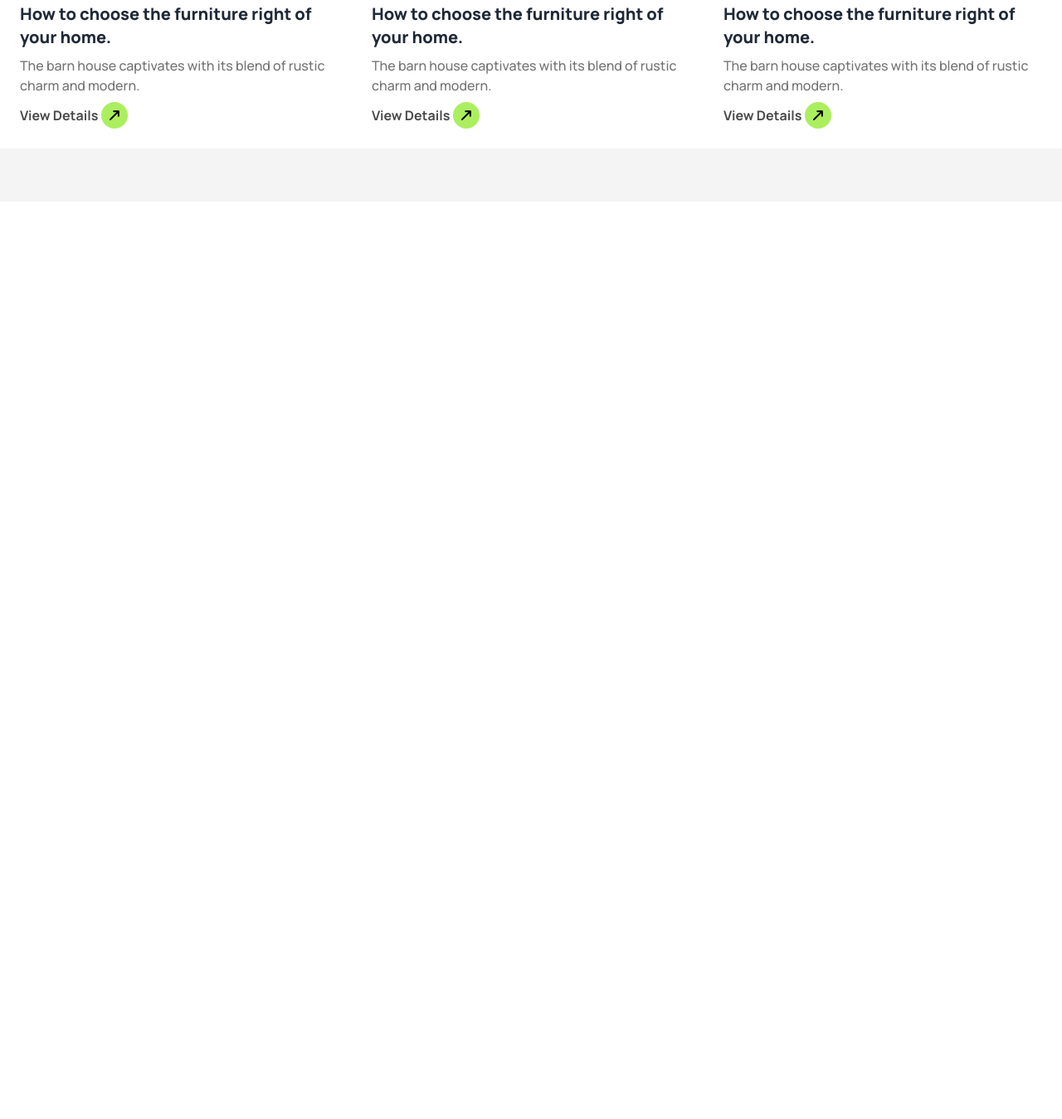
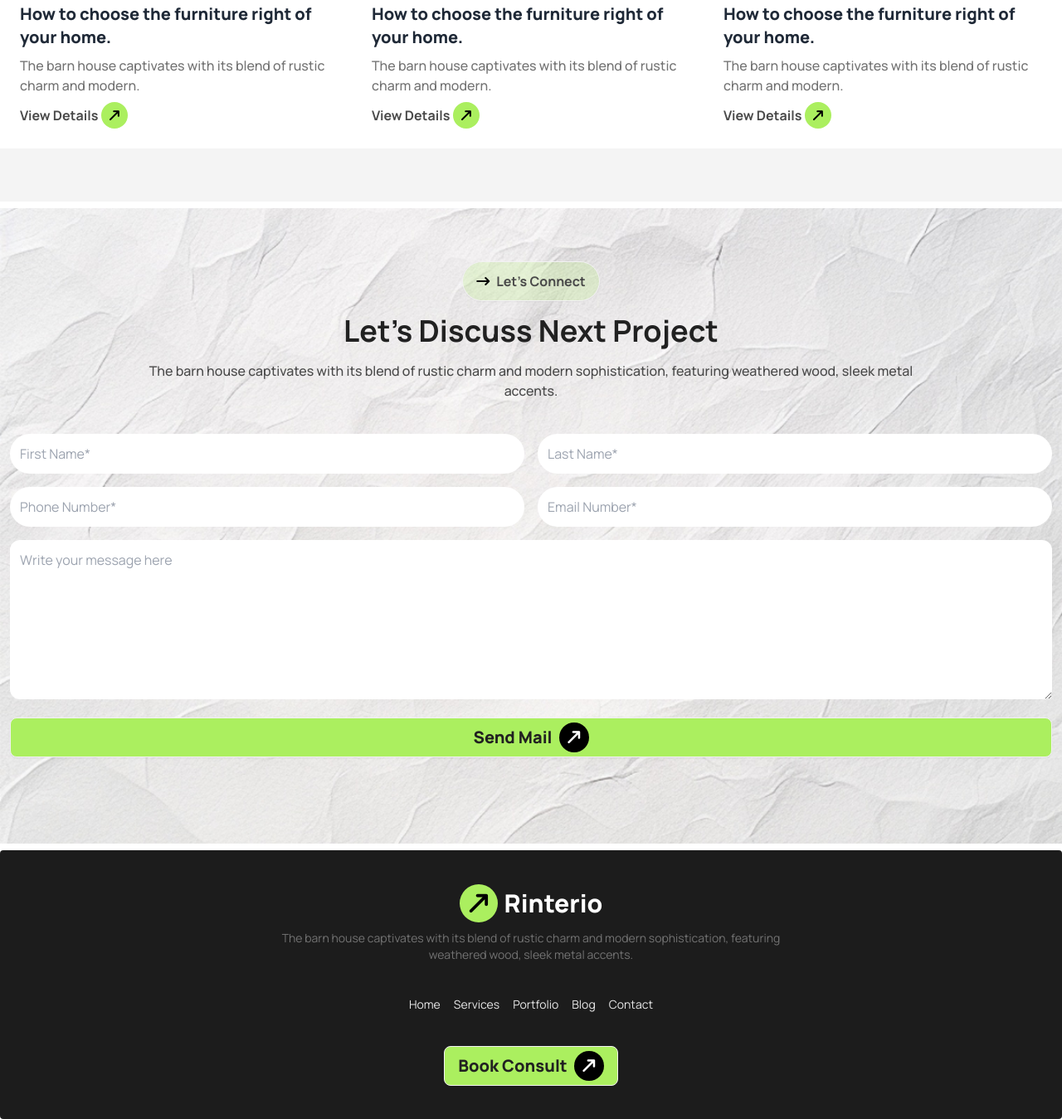
Before and after one commit to sojibshekh/Rinterio-tailwind-daisy-ui-, a plain HTML site: page index.html in a window 1280 px wide. Shown: the part 3271-4620 px from the top of the page at 83% size. Before the commit the page ends 3514 px from the top, so only its background shows below. Drawn offline with nearby package versions, Linux system fonts and the light colour scheme.

Commit message:
contact and footer code

```diff
--- a/index.html
+++ b/index.html
@@ -35,6 +35,14 @@
           }
         }
       </script>
+      <style>
+          .form-bg{
+            background: url(images/bg.jpg);
+            background-position: center;
+            background-size: cover;
+            background-repeat: no-repeat;
+          }
+      </style>
 </head>
 <body class="font-manrope">
 
@@ -250,5 +258,51 @@
       </div>
 
     </section>
+    <section  class="form-bg border-y-white border-y-8 ">
+     <div class="container mx-auto px-3 py-16">
+      <div class="text-center w-full ">
+        <a class="btn bg-section-btn-bg hover:bg-white text-primary-color-text-tow text-base font-bold rounded-3xl"><i class="fa-solid fa-arrow-right-long  text-black " aria-hidden="true"></i> Let’s Connect</a>
+        <h3 class="my-4 text-2xl  lg:text-4xl font-bold text-primary-color-text">Let’s Discuss Next Project</h3>
+        <p class="text-primary-color-text-tow text-base font-medium  md:w-3/4 mx-auto">The barn house captivates with its blend of rustic charm and modern sophistication, featuring weathered wood, sleek metal accents.</p>
+      </div>
+      <div>
+        <form action="">
+          <div class="grid grid-cols-1 md:grid-cols-2 gap-4 py-10">
+            <div><input type="text" placeholder="First Name*" class="py-3 px-3 rounded-full w-full" required></div>
+            <div><input type="text" placeholder="Last Name*" class="py-3 px-3 rounded-full w-full" required></div>
+            <div><input type="text" placeholder="Phone Number*" class="py-3 px-3 rounded-full w-full" required></div>
+            <div><input type="text" placeholder="Email Number*" class="py-3 px-3 rounded-full w-full" required></div>
+            <div class="col-span-full"><textarea class="w-full px-3 py-3 rounded-xl " rows="7" placeholder="Write your message here"></textarea></div>
+            <div class="col-span-full"><a class="btn bg-primary-color hover:bg-primary-color text-primary-color-text text-xl font-extrabold w-full"> Send Mail <i class="fa-solid fa-arrow-right-long p-2 bg-black rounded-full text-white -rotate-45"></i></a>
+            </div>
+          </div>
+
+        </form>
+
+
+      </div>
+     </div>
+    </section>
+
+    <footer class="footer footer-center bg-[#1C1C1C] text-base-content rounded p-10">
+      <div>
+        <a class="btn btn-ghost text-3xl font-extrabold text-white "><i class="fa-solid fa-arrow-right-long bg-primary-color p-2 rounded-full -rotate-45 text-black"></i> Rinterio</a>
+        <p class="text-secondary-color-text  md:w-3/4 ">The barn house captivates with its blend of rustic charm and modern sophistication, featuring weathered wood, sleek metal accents.</p>
+      </div>
+      <nav class="flex flex-col md:flex-row gap-4 text-[#E9E9E9]">
+        <a class="link link-hover">Home</a>
+        <a class="link link-hover">Services</a>
+        <a class="link link-hover">Portfolio</a>
+        <a class="link link-hover">Blog</a>
+        <a class="link link-hover">Contact</a>
+      </nav>
+
+        <div class="">
+          <a class="btn bg-primary-color hover:bg-primary-color text-primary-color-text text-xl font-extrabold">  Book Consult <i class="fa-solid fa-arrow-right-long p-2 bg-black rounded-full text-white -rotate-45"></i></a>
+
+        </div>
+
+
+    </footer>
 </body>
 </html>
```
